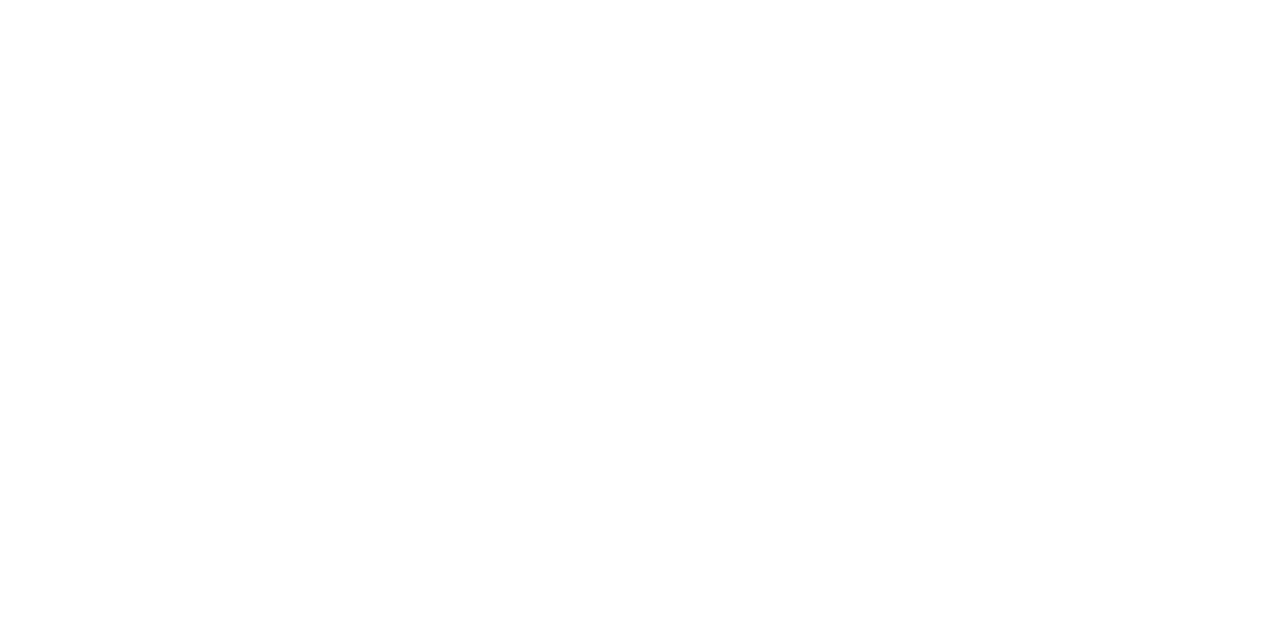
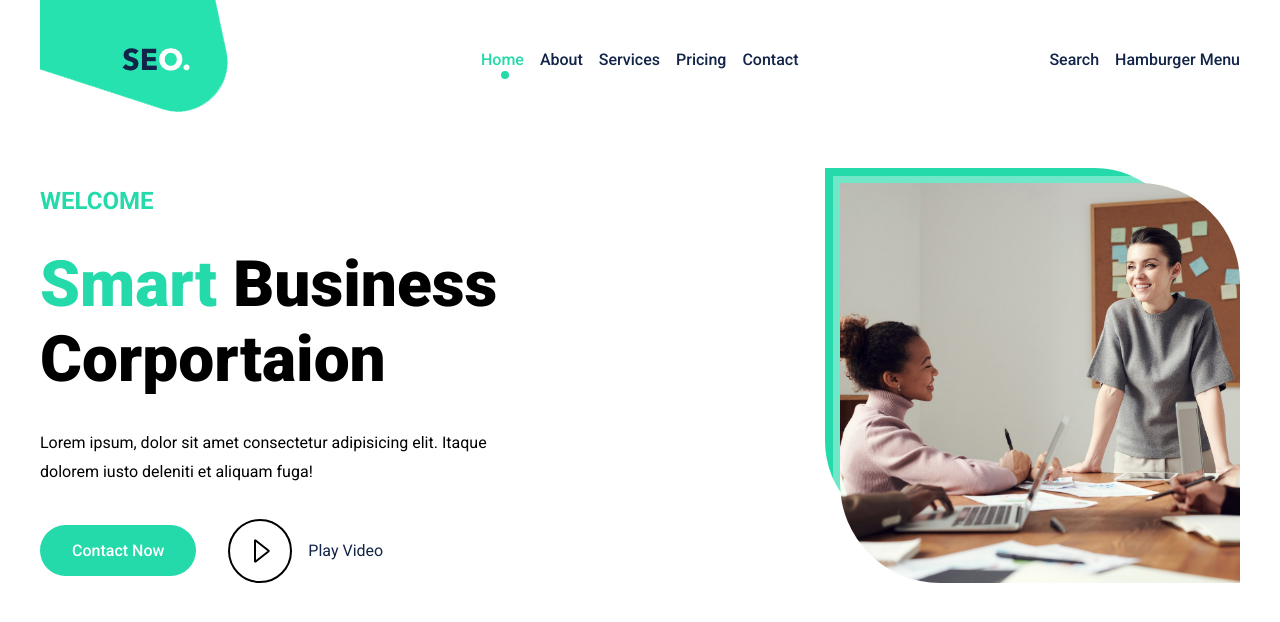
Before and after one commit to tanzeelNiazi/Smart_Business_Corporation_SEO, a plain HTML site: page index.html in a window 1280 px wide. Drawn offline with Linux system fonts and the light colour scheme.

Commit message:
coded 'Hero' Section

```diff
--- a/index.html
+++ b/index.html
@@ -8,6 +8,55 @@
     <title>SEO:SBC</title>
   </head>
   <body>
-    <div id="root"></div>
+    <div id="root">
+      <header class="main-header">
+        <div class="navbar">
+          <div class="logo-wrapper">
+            <img src="./assets/sbc-logo.png" alt="SBC Logo" class="logo" />
+          </div>
+          <nav class="navbar links">
+            <a href="#" class="link selected-link">Home</a>
+            <a href="#" class="link">About</a>
+            <a href="#" class="link">Services</a>
+            <a href="#" class="link">Pricing</a>
+            <a href="#" class="link">Contact</a>
+          </nav>
+          <nav class="user-action links">
+            <a href="#" class="link">Search</a>
+            <a href="#" class="link">Hamburger Menu</a>
+          </nav>
+        </div>
+        <div class="hero">
+          <div class="hero-content">
+            <span class="content-welcome">welcome</span>
+            <h1 class="content-title">
+              <span class="highlighted">Smart</span> <span>Business</span>
+              <span>Corportaion</span>
+            </h1>
+            <p class="content-desc">
+              Lorem ipsum, dolor sit amet consectetur adipisicing elit. Itaque
+              dolorem iusto deleniti et aliquam fuga!
+            </p>
+            <div class="buttons">
+              <a href="#" class="cta link">Contact Now</a>
+              <a href="#" class="svg-link">
+                <svg class="svg-icon">
+                  <use xlink:href="./assets/svg-sprite.svg#play-button"></use>
+                </svg>
+                <span> Play Video </span>
+              </a>
+            </div>
+          </div>
+          <div class="hero-image-wrapper">
+            <div class="hero-image-bg"></div>
+            <img
+              src="./assets/hero-meeting.jpg"
+              alt="SBC Having Meeting"
+              class="hero-image"
+            />
+          </div>
+        </div>
+      </header>
+    </div>
   </body>
 </html>
--- /dev/null
+++ b/sass/componets/_link.scss
@@ -0,0 +1,83 @@
+.links {
+  display: flex;
+  align-items: center;
+  justify-content: center;
+  gap: $unit__normal;
+}
+
+.link {
+  &:link,
+  &:visited {
+    font-weight: 500;
+    color: $color__dark;
+    transition: all 0.4s;
+  }
+
+  &:hover,
+  &:active {
+    color: $color__primary;
+  }
+}
+
+.selected-link {
+  position: relative;
+
+  &:link,
+  &:visited {
+    color: $color__primary;
+    transition: all 0.3s;
+  }
+
+  &:hover,
+  &:active {
+    color: $color__dark;
+  }
+
+  &::after {
+    position: absolute;
+    bottom: -10px;
+    right: 15px;
+    content: "";
+    display: block;
+    width: $unit__small;
+    height: $unit__small;
+    background: $color__primary;
+    border-radius: 50%;
+  }
+
+  &:hover::after {
+    background: $color__dark;
+  }
+}
+
+.buttons {
+  display: flex;
+  align-items: center;
+  justify-content: flex-start;
+  gap: $unit__medium;
+}
+
+.cta {
+  display: inline-block;
+  padding: $unit__normal $unit__medium;
+  background: $color__primary;
+  border-radius: 30px;
+
+  &:link,
+  &:visited {
+    color: $color__light;
+  }
+
+  &:hover,
+  &:active {
+    color: $color__light;
+    background: $color__secondary;
+  }
+}
+
+.svg-link {
+  display: flex;
+  align-items: center;
+  justify-content: flex-start;
+  gap: $unit__normal;
+}
--- /dev/null
+++ b/sass/componets/_svg.scss
@@ -0,0 +1,4 @@
+.svg-icon {
+  width: 64px;
+  height: 64px;
+}
--- /dev/null
+++ b/sass/layout/_navbar.scss
@@ -0,0 +1,5 @@
+.navbar {
+  display: flex;
+  align-items: center;
+  justify-content: space-between;
+}
--- a/sass/main.scss
+++ b/sass/main.scss
@@ -2,3 +2,10 @@
 
 @import "./base/typography";
 @import "./base/reset";
+
+@import "./layout/navbar";
+
+@import "./componets/link";
+@import "./componets/svg";
+
+@import "./pages/home";
--- /dev/null
+++ b/sass/pages/_home.scss
@@ -0,0 +1,55 @@
+.hero {
+  display: flex;
+  align-items: center;
+  justify-content: space-between;
+  gap: $unit__medium;
+  margin: $unit__huge auto;
+}
+
+.hero-content {
+  width: 40%;
+}
+
+.hero-image-wrapper {
+  position: relative;
+  width: 40rem;
+}
+
+.hero-image-bg {
+  position: absolute;
+  top: -15px;
+  left: -15px;
+  width: 90%;
+  height: 90%;
+  background: $color__primary;
+  border-radius: 0 25% 0 25%;
+  z-index: -1;
+}
+.hero-image {
+  border-radius: 0 25% 0 25%;
+  width: 100%;
+  box-shadow: -5px -5px 0 2px rgba(255, 255, 255, 0.35);
+}
+
+.content-welcome {
+  display: inline-block;
+  font-size: $unit__submedium;
+  font-weight: 700;
+  color: $color__primary;
+  text-transform: uppercase;
+}
+
+.content-title {
+  font-size: $unit__huge;
+  font-weight: 900;
+  margin: $unit__medium 0;
+}
+
+.highlighted {
+  color: $color__primary;
+}
+
+.content-desc {
+  line-height: 1.8;
+  margin: $unit__medium 0;
+}
```
Also changed, not shown: assets/hero-meeting.jpg (added), assets/sbc-logo.png (added), assets/svg-sprite.svg (added), styles/main.css, 2 other files.
